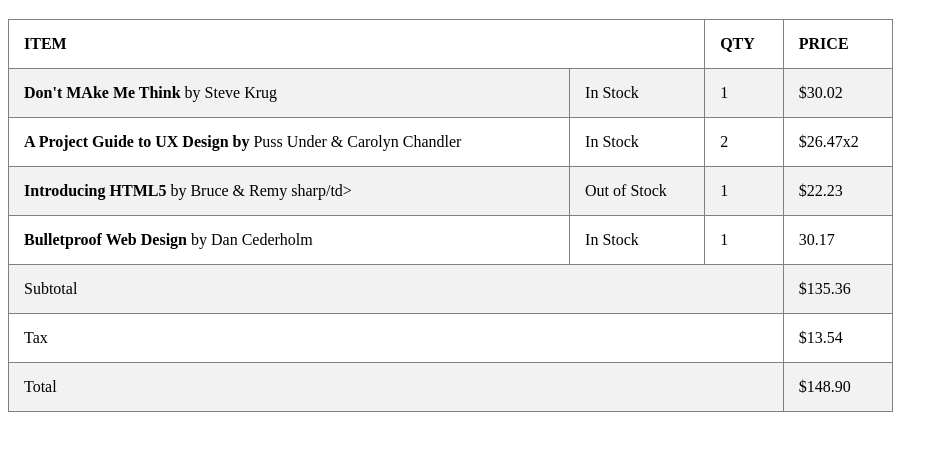
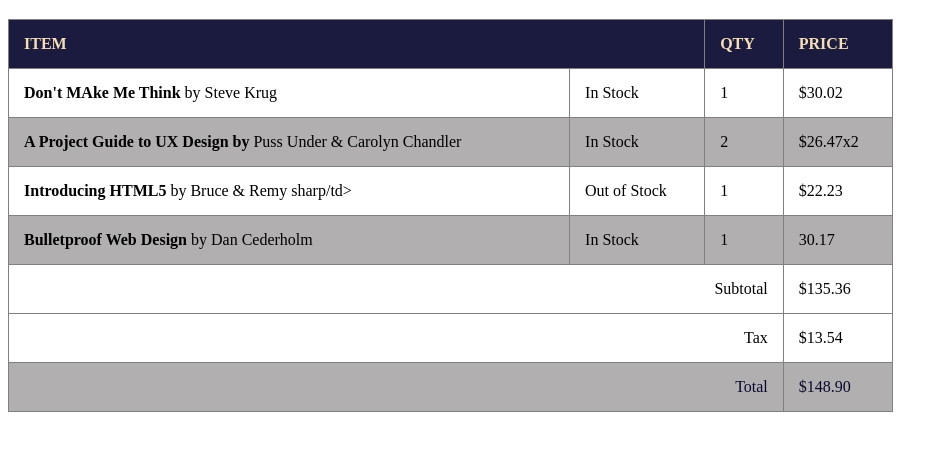
Before and after one commit to ShamilUmarov/07.10.20, a plain HTML site: page index3.html in a window 1280 px wide. Shown: the part 61-512 px from the top of the page, without its empty margins (0-948 px from the left). Drawn offline with Linux system fonts and the light colour scheme.

Commit message:
style3.css

```diff
--- a/style3.css
+++ b/style3.css
@@ -3,9 +3,34 @@
   width: 70%;
 }
 
-tr:nth-child(even) {background-color: #f2f2f2;
-}
+
 th, td {
   padding: 15px;
   text-align: left;
 }
+#rot{
+  color: wheat;
+  background-color: rgb(27, 27, 63);
+}
+#text-1{
+  text-align: right;
+
+}
+#text-2{
+  text-align: right;
+
+}
+#text-3{
+  text-align: right;
+
+}
+#text-6{
+  color: rgb(9, 9, 48) ;
+  background-color: rgb(177, 175, 175);
+}
+#rot-1{
+  background-color: rgb(177, 175, 175);
+}
+#rot-2{
+  background-color: rgb(177, 175, 175);
+}
```
